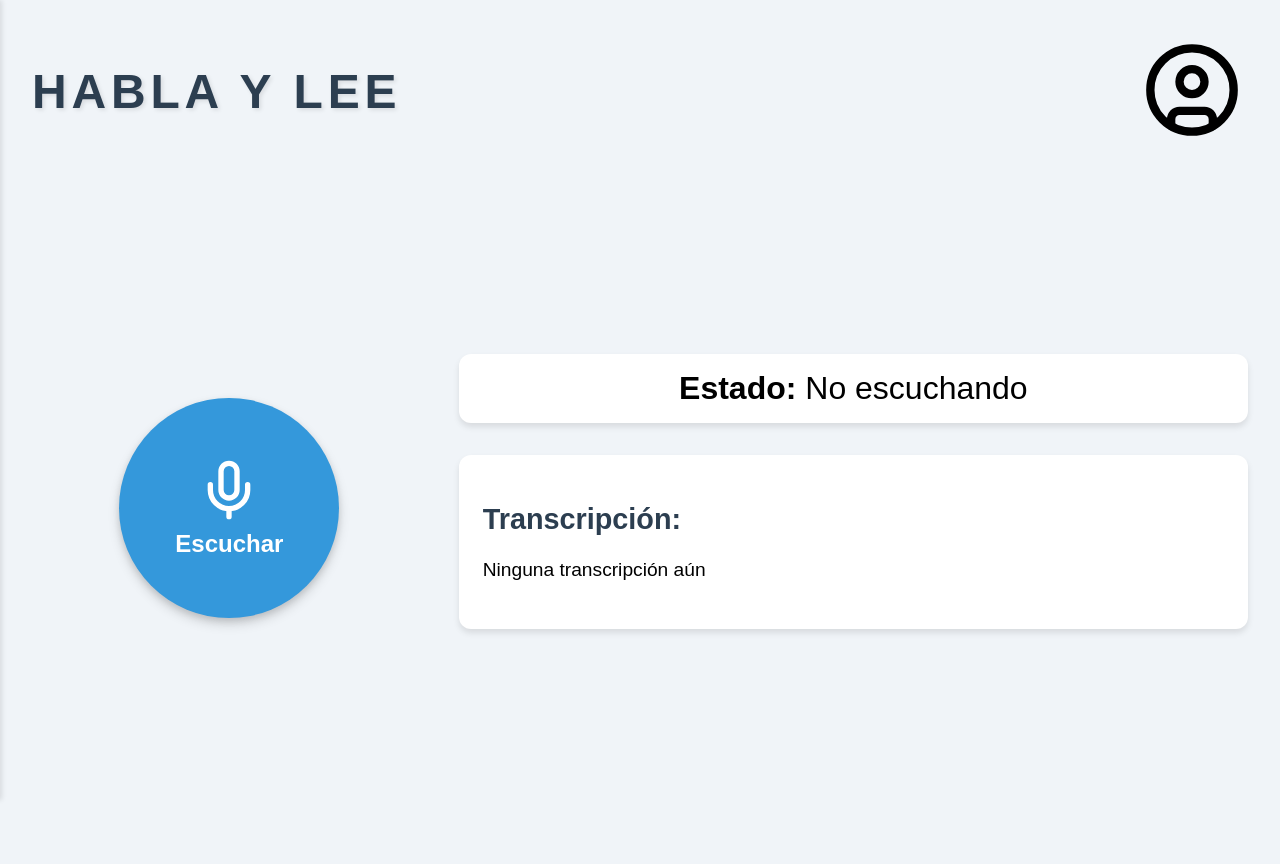
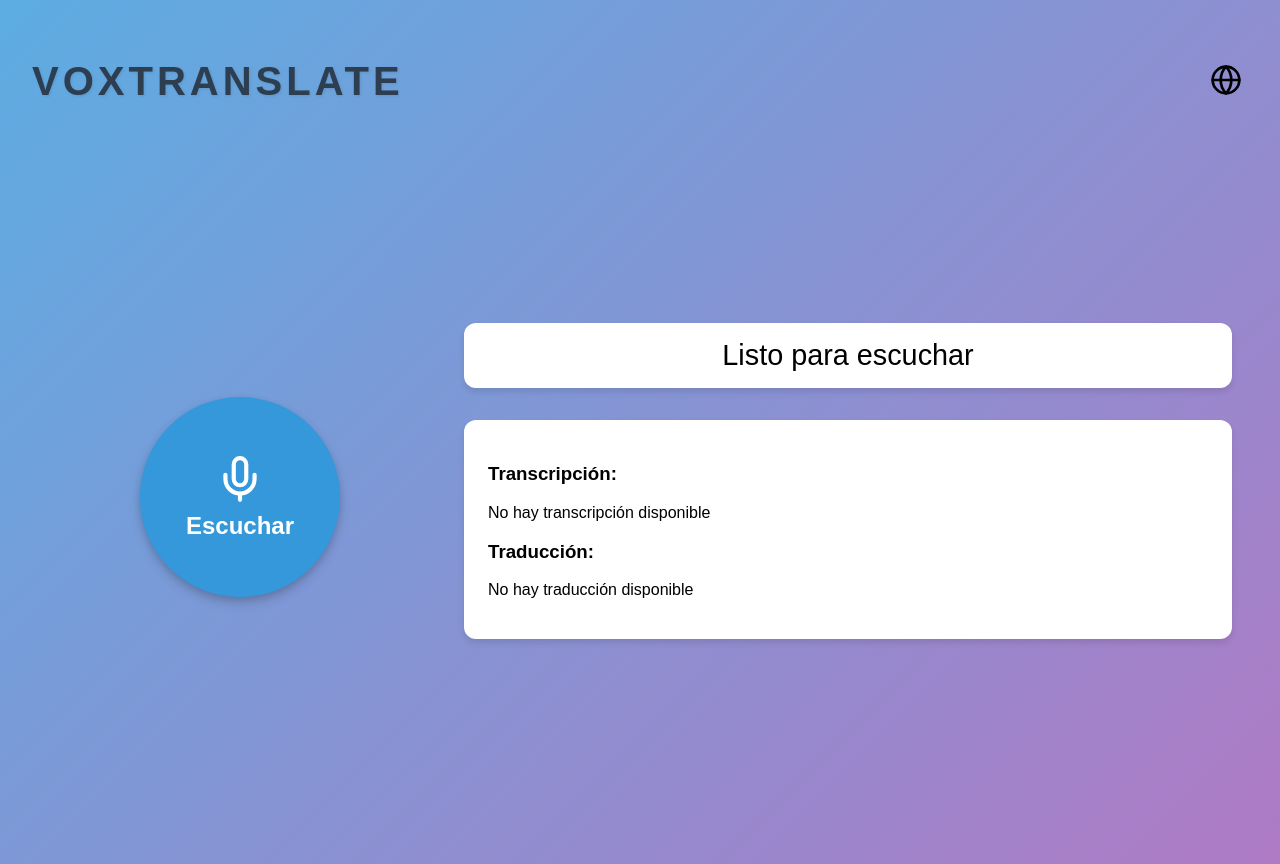
Before and after one commit to esau182/ProyectoIntermedio, a React (Create React App) app: page /recorder in a window 1280 px wide. Built offline with nearby package versions, Linux system fonts and the light colour scheme.

Commit message:
Translate

```diff
--- a/package.json
+++ b/package.json
@@ -8,6 +8,7 @@
     "@testing-library/user-event": "^13.5.0",
     "axios": "^1.7.7",
     "bcrypt": "^5.1.1",
+    "bcryptjs": "^2.4.3",
     "cors": "^2.8.5",
     "dotenv": "^16.4.5",
     "express": "^4.21.1",
--- a/src/components/recorder.js
+++ b/src/components/recorder.js
@@ -1,16 +1,17 @@
 'use client'
 
-import { useState, useEffect, useRef } from 'react'
-import { Mic, StopCircle, AlertCircle, LogOut } from "lucide-react"
-import { useNavigate } from 'react-router-dom'
+import { useState, useEffect, useRef } from 'react';
+import { Mic, StopCircle, AlertCircle, LogOut, Globe } from "lucide-react";
+import { useNavigate } from 'react-router-dom';
 
-export default function TranscripcionVoz() {
-  const [isListening, setIsListening] = useState(false)
-  const [transcript, setTranscript] = useState('')
-  const [error, setError] = useState(null)
-  const [serverResponse, setServerResponse] = useState('')
-  const [isMenuOpen, setIsMenuOpen] = useState(false)
-  const recognitionRef = useRef(null)
+export default function TranscripcionVozConTraduccion() {
+  const [isListening, setIsListening] = useState(false);
+  const [transcript, setTranscript] = useState('');
+  const [translation, setTranslation] = useState('');
+  const [error, setError] = useState(null);
+  const [isMenuOpen, setIsMenuOpen] = useState(false);
+  const [isTranslating, setIsTranslating] = useState(false);
+  const recognitionRef = useRef(null);
   const navigate = useNavigate();
 
   useEffect(() => {
@@ -19,6 +20,7 @@ export default function TranscripcionVoz() {
       recognitionRef.current = new SpeechRecognition();
       recognitionRef.current.continuous = true;
       recognitionRef.current.interimResults = true;
+      recognitionRef.current.lang = 'es-ES';
 
       recognitionRef.current.onstart = () => {
         setIsListening(true);
@@ -37,7 +39,7 @@ export default function TranscripcionVoz() {
 
       recognitionRef.current.onerror = (event) => {
         console.error('Error de reconocimiento de voz:', event.error);
-        setError(`Error: ${event.error}`);
+        setError(`Error de reconocimiento: ${event.error}`);
         setIsListening(false);
       };
     } else {
@@ -59,24 +61,48 @@ export default function TranscripcionVoz() {
     }
   };
 
-  const sendTranscription = async (text) => {
+  const translateText = async (text) => {
+    setIsTranslating(true);
+    setError(null);
     try {
-      const response = await fetch("http://localhost:5000/api/transcription", {
+      const response = await fetch(`https://translate.googleapis.com/translate_a/single?client=gtx&sl=es&tl=en&dt=t&q=${encodeURIComponent(text)}`);
+
+      if (!response.ok) {
+        throw new Error(`HTTP error! status: ${response.status}`);
+      }
+
+      const data = await response.json();
+      if (data && data[0] && data[0][0] && data[0][0][0]) {
+        setTranslation(data[0][0][0]);
+      } else {
+        throw new Error('No se recibió una traducción válida');
+      }
+    } catch (error) {
+      console.error("Error en la traducción:", error);
+      setError(`Error de traducción: ${error.message}`);
+      setTranslation(`[Translation failed] ${text}`);
+    } finally {
+      setIsTranslating(false);
+    }
+  };
+
+  const sendTranscriptionAndTranslate = async (text) => {
+    try {
+      await fetch("http://localhost:5000/api/transcription", {
         method: "POST",
         headers: { "Content-Type": "application/json" },
         body: JSON.stringify({ text }),
       });
-      const data = await response.json();
-      setServerResponse(data.message);
+      await translateText(text);
     } catch (error) {
-      console.error("Error al enviar la transcripción:", error);
-      setError("No se pudo enviar la transcripción");
+      console.error("Error al procesar:", error);
+      setError(`Error al procesar: ${error.message}`);
     }
   };
 
   useEffect(() => {
     if (transcript) {
-      sendTranscription(transcript);
+      sendTranscriptionAndTranslate(transcript);
     }
   }, [transcript]);
 
@@ -85,7 +111,6 @@ export default function TranscripcionVoz() {
   };
 
   const handleLogout = () => {
-    // Limpia el token de autenticación y redirige a la página de login
     localStorage.removeItem('token');
     navigate('/login');
   };
@@ -95,7 +120,7 @@ export default function TranscripcionVoz() {
       display: 'flex',
       flexDirection: 'column',
       minHeight: '100vh',
-      backgroundColor: '#f0f4f8',
+      background: 'linear-gradient(135deg, rgba(52, 152, 219, 0.8), rgba(155, 89, 182, 0.8))',
       padding: '2rem',
       fontFamily: 'Arial, sans-serif',
     },
@@ -106,12 +131,12 @@ export default function TranscripcionVoz() {
       marginBottom: '2rem',
     },
     title: {
-      fontSize: '3rem',
+      fontSize: '2.5rem',
       fontWeight: 'bold',
       color: '#2c3e50',
       textTransform: 'uppercase',
       letterSpacing: '0.1em',
-      textShadow: '2px 2px 4px rgba(0,0,0,0.1)',
+      textShadow: '1px 1px 3px rgba(0,0,0,0.1)',
     },
     menuToggle: {
       background: 'none',
@@ -122,19 +147,28 @@ export default function TranscripcionVoz() {
       position: 'fixed',
       top: 0,
       left: isMenuOpen ? 0 : '-300px',
-      width: '300px',
+      width: '250px',
       height: '100%',
-      backgroundColor: '#ffffff',
+      background: 'linear-gradient(135deg, #000000, #3498db)', // Gradiente de negro a azul
       boxShadow: '2px 0 5px rgba(0,0,0,0.1)',
       transition: 'left 0.3s ease-in-out',
       zIndex: 1000,
+      padding: '1rem',
+      display: 'flex',
+      flexDirection: 'column',
+      alignItems: 'center', // Centrar los elementos en la barra lateral
+      justifyContent: 'center', // Centrar verticalmente los elementos
     },
+
     menuContent: {
-      padding: '2rem',
+      padding: '1rem',
+      color: '#fff', // Color del texto en la barra lateral
+      textAlign: 'center', // Centrar el texto
     },
     logoutButton: {
       display: 'flex',
       alignItems: 'center',
+      justifyContent: 'center',
       padding: '0.5rem 1rem',
       backgroundColor: '#e74c3c',
       color: '#ffffff',
@@ -142,10 +176,17 @@ export default function TranscripcionVoz() {
       borderRadius: '4px',
       cursor: 'pointer',
       fontSize: '1rem',
+      fontWeight: 'bold',
+      transition: 'background-color 0.3s ease',
+      width: '100%',
+    },
+    logoutButtonHover: {
+      backgroundColor: '#c0392b',
     },
     contentContainer: {
       display: 'flex',
       flex: 1,
+      padding: '1rem',
     },
     leftSection: {
       flex: '1',
@@ -161,8 +202,8 @@ export default function TranscripcionVoz() {
       paddingLeft: '2rem',
     },
     button: {
-      width: '220px',
-      height: '220px',
+      width: '200px',
+      height: '200px',
       borderRadius: '50%',
       fontSize: '1.5rem',
       fontWeight: 'bold',
@@ -183,11 +224,11 @@ export default function TranscripcionVoz() {
     },
     icon: {
       marginBottom: '0.5rem',
-      width: '64px',
-      height: '64px',
+      width: '50px',
+      height: '50px',
     },
     statusBox: {
-      fontSize: '2rem',
+      fontSize: '1.8rem',
       marginBottom: '2rem',
       padding: '1rem',
       backgroundColor: '#ffffff',
@@ -216,31 +257,26 @@ export default function TranscripcionVoz() {
   return (
     <div style={styles.pageContainer}>
       <header style={styles.header}>
-        <h1 style={styles.title}>Habla y Lee</h1>
-        <button onClick={toggleMenu} style={styles.menuToggle} aria-label="Abrir menú">
-          <svg xmlns="http://www.w3.org/2000/svg" width="100" height="100" viewBox="0 0 24 24" fill="none" stroke="currentColor" strokeWidth="2" strokeLinecap="round" strokeLinejoin="round">
-            <circle cx="12" cy="12" r="10"/>
-            <circle cx="12" cy="10" r="3"/>
-            <path d="M7 20.662V19a2 2 0 0 1 2-2h6a2 2 0 0 1 2 2v1.662"/>
-          </svg>
+        <h1 style={styles.title}>VoxTranslate</h1>
+        <button style={styles.menuToggle} onClick={toggleMenu}>
+          <Globe size={32} />
         </button>
       </header>
-      <div style={styles.menu}>
+
+      <nav style={styles.menu}>
         <div style={styles.menuContent}>
-          <button onClick={handleLogout} style={styles.logoutButton}>
-            <LogOut style={{ marginRight: '0.5rem' }} />
-            Cerrar sesión
+          <h2>Opciones</h2>
+          <button style={styles.logoutButton} onClick={handleLogout}>
+            <LogOut size={20} /> Cerrar sesión
           </button>
         </div>
-      </div>
+      </nav>
+
       <div style={styles.contentContainer}>
         <div style={styles.leftSection}>
           <button
+            style={{ ...styles.button, ...(isListening ? styles.buttonListening : {}) }}
             onClick={toggleListening}
-            style={{
-              ...styles.button,
-              ...(isListening ? styles.buttonListening : {})
-            }}
           >
             {isListening ? (
               <>
@@ -258,19 +294,21 @@ export default function TranscripcionVoz() {
         <div style={styles.rightSection}>
           {error && (
             <div style={styles.errorBox}>
-              <AlertCircle style={{ marginRight: '0.5rem', color: '#ef5350' }} />
-              <span>{error}</span>
+              <AlertCircle size={20} style={{ marginRight: '0.5rem' }} />
+              {error}
             </div>
           )}
           <div style={styles.statusBox}>
-            <strong>Estado:</strong> {isListening ? 'Escuchando...' : 'No escuchando'}
+            {isListening ? 'Escuchando...' : 'Listo para escuchar'}
           </div>
           <div style={styles.transcriptBox}>
-            <h2 style={{ fontSize: '1.8rem', marginBottom: '1rem', color: '#2c3e50' }}>Transcripción:</h2>
-            <p style={{ fontSize: '1.2rem', lineHeight: '1.6' }}>{transcript || 'Ninguna transcripción aún'}</p>
+            <h3>Transcripción:</h3>
+            <p>{transcript || 'No hay transcripción disponible'}</p>
+            <h3>Traducción:</h3>
+            <p>{translation || 'No hay traducción disponible'}</p>
           </div>
         </div>
       </div>
     </div>
-  )
+  );
 }
```
Also changed, not shown: 1 other file (tests, documents, lock files or other folders).
